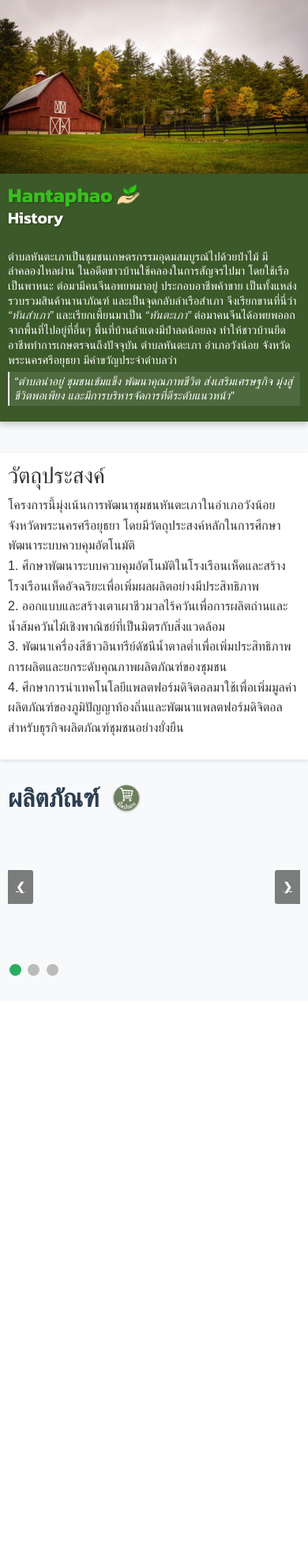
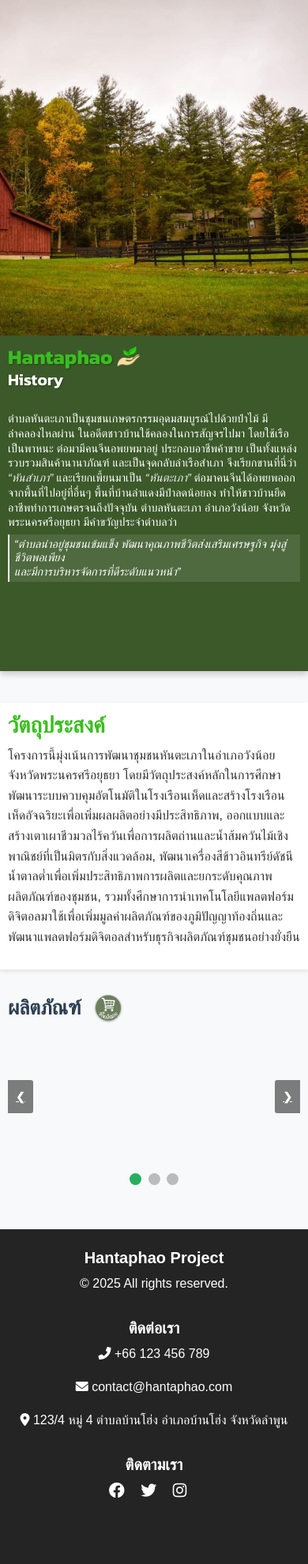
Before and after one commit to DarkNess1903/Hantaphao, a PHP site: page / in a window 390 px wide. Shown: the part 207-2188 px from the top of the page at 79% size. Before the commit the page ends 1443 px from the top, so only its background shows below. Run offline with PHP 8.4, Linux system fonts and the light colour scheme; some web fonts are replaced.

Commit message:
index-update25.03

```diff
--- a/index.php
+++ b/index.php
@@ -2,7 +2,6 @@
 session_start();
 include 'connectDB.php';
 include 'topnavbar.php';
-
 ?>
 
 <!DOCTYPE html>
@@ -81,6 +80,7 @@
     flex-direction: column;
     box-sizing: border-box;
     margin: 0;
+    min-height: 425px;
 }
 
 .col-md-9 {
@@ -91,6 +91,7 @@
     flex-direction: column;
     box-sizing: border-box;
     margin: 0;
+    min-height: 425px;
 }
 
 .PR_pic, .right {
@@ -206,20 +207,20 @@
 
 /* Product Section */
 .product {
-    text-align: left; /* Changed from center to left */
-    width: 100%; /* Full width to stretch edge-to-edge */
+    text-align: left; /* Changed to left */
+    width: 100%; /* Full width */
     margin-bottom: 40px;
-    padding: 0 15px; /* Added padding to match .objective */
+    padding: 0 15px; /* Match objective padding */
 }
 
 .product h1 {
-    font-size: 2rem;
+    font-size: 2.2rem; /* Slightly larger */
     font-weight: 700;
     color: #2c3e50;
     margin-bottom: 20px;
     display: flex;
+    justify-content: flex-start; /* Align left */
     align-items: center;
-    justify-content: flex-start; /* Align title to left */
 }
 
 .product h1 a {
@@ -236,7 +237,7 @@
 .slideshow-container {
     width: 100%; /* Full width to stretch edge-to-edge */
     position: relative;
-    margin: 0; /* Removed auto margin */
+    margin: 0; /* Remove centering */
 }
 
 .mySlides {
@@ -247,9 +248,9 @@
 .mySlides img {
     border-radius: 0;
     box-shadow: 0 4px 8px rgba(0, 0, 0, 0.1);
-    width: 105%; /* Slightly larger than container */
+    width: 105%; /* Slightly larger */
     max-width: none; /* Remove max-width restriction */
-    margin-left: 0; /* Ensure it aligns left */
+    margin-left: 0; /* Align left */
 }
 
 .prev, .next {
@@ -367,7 +368,11 @@
     }
 
     .product {
-        padding: 0 12px; /* Match padding with objective */
+        padding: 0 12px; /* Match objective */
+    }
+
+    .product h1 {
+        font-size: 1.8rem; /* Slightly larger */
     }
 
     .slideshow-container {
@@ -439,7 +444,11 @@
     }
 
     .product {
-        padding: 0 10px; /* Match padding with objective */
+        padding: 0 10px; /* Match objective */
+    }
+
+    .product h1 {
+        font-size: 1.6rem; /* Slightly larger */
     }
 
     .slideshow-container {
@@ -468,20 +477,16 @@
                 <h1>Hantaphao <img src="images/leaf.png" alt="Leaf Icon" class="img-fluid" width="50px" height="50px"></h1>
                 <h2>History</h2>
                 <p class="history-section" style="margin-top:15px">
-                    ตำบลหันตะเภาเป็นชุมชนเกษตรกรรมอุดมสมบูรณ์ไปด้วยป่าไม้ มีลำคลองไหลผ่าน ในอดีตชาวบ้านใช้คลองในการสัญจรไปมา โดยใช้เรือเป็นพาหนะ ต่อมามีคนจีนอพยพมาอยู่ ประกอบอาชีพค้าขาย เป็นทั้งแหล่งรวบรวมสินค้านานาภัณฑ์ และเป็นจุดกลับลำเรือสำเภา จึงเรียกขานที่นี่ว่า <span class="highlight">“หันสำเภา”</span> และเรียกเพี้ยนมาเป็น <span class="highlight">“หันตะเภา”</span> ต่อมาคนจีนได้อพยพออกจากพื้นที่ไปอยู่ที่อื่นๆ พื้นที่บ้านลำแดงมีป่าลดน้อยลง ทำให้ชาวบ้านยึดอาชีพทำการเกษตรจนถึงปัจจุบัน ตำบลหันตะเภา อำเภอวังน้อย จังหวัดพระนครศรีอยุธยา มีคำขวัญประจำตำบลว่า <span class="motto">“ตำบลน่าอยู่ ชุมชนเข้มแข็ง พัฒนาคุณภาพชีวิต ส่งเสริมเศรษฐกิจ มุ่งสู่ชีวิตพอเพียง และมีการบริหารจัดการที่ดีระดับแนวหน้า”</span>
+                    ตำบลหันตะเภาเป็นชุมชนเกษตรกรรมอุดมสมบูรณ์ไปด้วยป่าไม้ มีลำคลองไหลผ่าน ในอดีตชาวบ้านใช้คลองในการสัญจรไปมา โดยใช้เรือเป็นพาหนะ ต่อมามีคนจีนอพยพมาอยู่ ประกอบอาชีพค้าขาย เป็นทั้งแหล่งรวบรวมสินค้านานาภัณฑ์ และเป็นจุดกลับลำเรือสำเภา จึงเรียกขานที่นี่ว่า <span class="highlight">“หันสำเภา”</span> และเรียกเพี้ยนมาเป็น <span class="highlight">“หันตะเภา”</span> ต่อมาคนจีนได้อพยพออกจากพื้นที่ไปอยู่ที่อื่นๆ พื้นที่บ้านลำแดงมีป่าลดน้อยลง ทำให้ชาวบ้านยึดอาชีพทำการเกษตรจนถึงปัจจุบัน ตำบลหันตะเภา อำเภอวังน้อย จังหวัดพระนครศรีอยุธยา มีคำขวัญประจำตำบลว่า <span class="motto">“ตำบลน่าอยู่ชุมชนเข้มแข็ง พัฒนาคุณภาพชีวิตส่งเสริมเศรษฐกิจ มุ่งสู่ชีวิตพอเพียง <BR>และมีการบริหารจัดการที่ดีระดับแนวหน้า”</span>
                 </p>
             </div>
         </div>
     </div>
 
     <div class="objective container my-4">
-        <h1>วัตถุประสงค์</h1>
+        <h1 style="color:#3abe1f;font-weight: bold">วัตถุประสงค์</h1>
         <p>
-            โครงการนี้มุ่งเน้นการพัฒนาชุมชนหันตะเภาในอำเภอวังน้อย จังหวัดพระนครศรีอยุธยา โดยมีวัตถุประสงค์หลักในการศึกษาพัฒนาระบบควบคุมอัตโนมัติ <br>
-            1. ศึกษาพัฒนาระบบควบคุมอัตโนมัติในโรงเรือนเห็ดและสร้างโรงเรือนเห็ดอัจฉริยะเพื่อเพิ่มผลผลิตอย่างมีประสิทธิภาพ <br>
-            2. ออกแบบและสร้างเตาเผาชีวมวลไร้ควันเพื่อการผลิตถ่านและน้ำส้มควันไม้เชิงพาณิชย์ที่เป็นมิตรกับสิ่งแวดล้อม <br>
-            3. พัฒนาเครื่องสีข้าวอินทรีย์ดัชนีน้ำตาลต่ำเพื่อเพิ่มประสิทธิภาพการผลิตและยกระดับคุณภาพผลิตภัณฑ์ของชุมชน <br>
-            4. ศึกษาการนำเทคโนโลยีแพลตฟอร์มดิจิตอลมาใช้เพื่อเพิ่มมูลค่าผลิตภัณฑ์ของภูมิปัญญาท้องถิ่นและพัฒนาแพลตฟอร์มดิจิตอลสำหรับธุรกิจผลิตภัณฑ์ชุมชนอย่างยั่งยืน
+            โครงการนี้มุ่งเน้นการพัฒนาชุมชนหันตะเภาในอำเภอวังน้อย จังหวัดพระนครศรีอยุธยา โดยมีวัตถุประสงค์หลักในการศึกษาพัฒนาระบบควบคุมอัตโนมัติในโรงเรือนเห็ดและสร้างโรงเรือนเห็ดอัจฉริยะเพื่อเพิ่มผลผลิตอย่างมีประสิทธิภาพ, ออกแบบและสร้างเตาเผาชีวมวลไร้ควันเพื่อการผลิตถ่านและน้ำส้มควันไม้เชิงพาณิชย์ที่เป็นมิตรกับสิ่งแวดล้อม, พัฒนาเครื่องสีข้าวอินทรีย์ดัชนีน้ำตาลต่ำเพื่อเพิ่มประสิทธิภาพการผลิตและยกระดับคุณภาพผลิตภัณฑ์ของชุมชน, รวมทั้งศึกษาการนำเทคโนโลยีแพลตฟอร์มดิจิตอลมาใช้เพื่อเพิ่มมูลค่าผลิตภัณฑ์ของภูมิปัญญาท้องถิ่นและพัฒนาแพลตฟอร์มดิจิตอลสำหรับธุรกิจผลิตภัณฑ์ชุมชนอย่างยั่งยืน
         </p>
     </div>
 
@@ -506,12 +511,15 @@
             <a class="next" onclick="plusSlides(1)">❯</a>
         </div>
         <br>
-        <div style="text-align:left"> <!-- Changed to left -->
+        <div style="text-align:center">
             <span class="dot" onclick="currentSlide(1)"></span>
             <span class="dot" onclick="currentSlide(2)"></span>
             <span class="dot" onclick="currentSlide(3)"></span>
         </div>
     </div>
+    <?php
+    include 'footer.php';
+    ?>
 
     <script>
         let slideIndex = 1;
```
